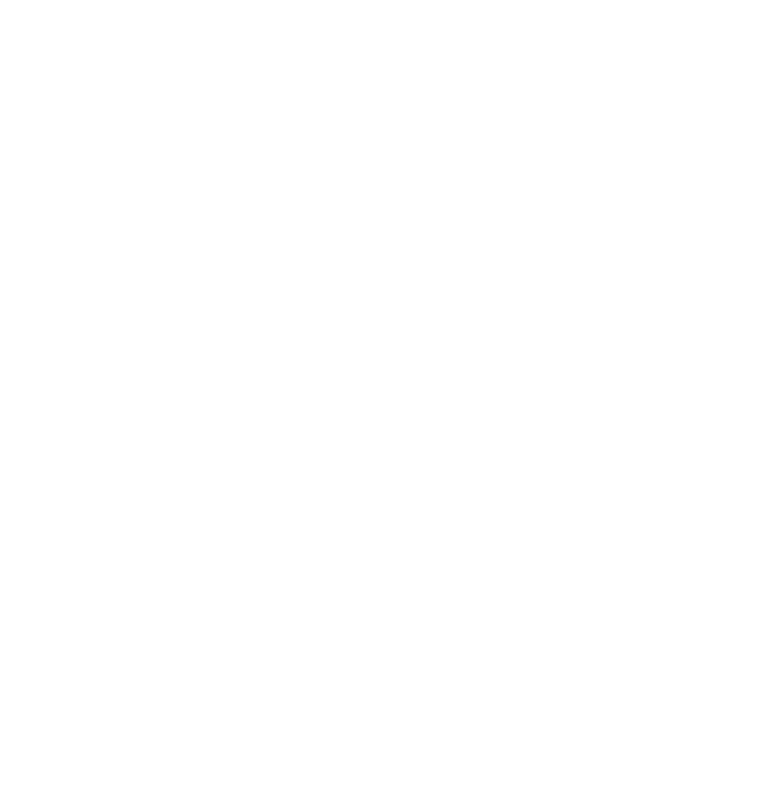
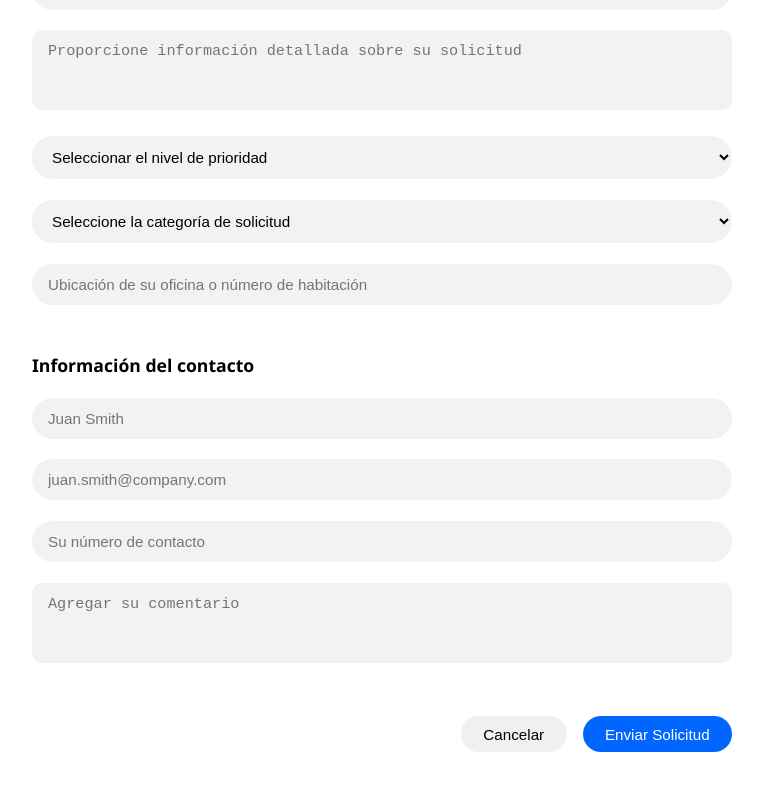
Before and after one commit to CarlosCastaneda04/SISTEC, a React (Vite) app in the folder SISTEC frontend/: page /agregar-solicitud in a window 1280 px wide. Before the commit this address had no page. Shown: the part 320-1120 px from the top of the page, without its empty margins (258-1021 px from the left). Before the commit the page ends 800 px from the top, so only its background shows below. Built offline with nearby package versions, Linux system fonts and the light colour scheme.

Commit message:
solicitud

```diff
--- /dev/null
+++ b/SISTEC frontend/src/components/AgregarSolicitud.css
@@ -0,0 +1,78 @@
+.solicitud-container {
+    max-width: 700px;
+    margin: 2rem auto;
+    padding: 2rem;
+    font-family: 'Segoe UI', sans-serif;
+    background-color: #fff;
+    color: #000;
+  }
+
+  .solicitud-container h2 {
+    text-align: center;
+    margin-bottom: 2rem;
+    font-size: 1.5rem;
+  }
+
+  .solicitud-container section {
+    margin-bottom: 2rem;
+  }
+
+  .solicitud-container h3 {
+    font-size: 1.1rem;
+    margin-bottom: 1rem;
+    font-weight: bold;
+  }
+
+  .solicitud-container input,
+  .solicitud-container select,
+  .solicitud-container textarea {
+    width: 100%;
+    padding: 0.75rem 1rem;
+    margin-top: 0.3rem;
+    margin-bottom: 1rem;
+    border-radius: 25px;
+    border: none;
+    background-color: #f2f2f2;
+    font-size: 0.95rem;
+    box-sizing: border-box;
+  }
+
+  .solicitud-container textarea {
+    border-radius: 10px;
+    resize: none;
+    height: 80px;
+  }
+
+  .botones {
+    display: flex;
+    justify-content: flex-end;
+    gap: 1rem;
+    margin-top: 1.5rem;
+  }
+
+  .botones button {
+    padding: 0.6rem 1.4rem;
+    border-radius: 18px;
+    border: none;
+    cursor: pointer;
+    font-size: 0.95rem;
+    font-weight: 500;
+    transition: background 0.2s ease;
+  }
+
+  .botones .cancelar {
+    background-color: #f0f0f0;
+  }
+
+  .botones .cancelar:hover {
+    background-color: #e0e0e0;
+  }
+
+  .botones .enviar {
+    background-color: #0066ff;
+    color: #fff;
+  }
+
+  .botones .enviar:hover {
+    background-color: #004fcc;
+  }
--- /dev/null
+++ b/SISTEC frontend/src/components/AgregarSolicitud.jsx
@@ -0,0 +1,37 @@
+import './AgregarSolicitud.css';
+
+function AgregarSolicitud() {
+  return (
+    <div className="solicitud-container">
+      <h2>Solicitud de Servicio</h2>
+
+      <section>
+        <h3>Detalles de la Solicitud</h3>
+        <input type="text" placeholder="Breve descripción del problema" />
+        <textarea placeholder="Proporcione información detallada sobre su solicitud"></textarea>
+        <select>
+          <option>Seleccionar el nivel de prioridad</option>
+        </select>
+        <select>
+          <option>Seleccione la categoría de solicitud</option>
+        </select>
+        <input type="text" placeholder="Ubicación de su oficina o número de habitación" />
+      </section>
+
+      <section>
+        <h3>Información del contacto</h3>
+        <input type="text" placeholder="Juan Smith" />
+        <input type="email" placeholder="juan.smith@company.com" />
+        <input type="text" placeholder="Su número de contacto" />
+        <textarea placeholder="Agregar su comentario"></textarea>
+      </section>
+
+      <div className="botones">
+        <button className="cancelar">Cancelar</button>
+        <button className="enviar">Enviar Solicitud</button>
+      </div>
+    </div>
+  );
+}
+
+export default AgregarSolicitud;
--- /dev/null
+++ b/SISTEC frontend/src/pages/AgregarSolicitudPage.jsx
@@ -0,0 +1,13 @@
+import AgregarSolicitud from '../components/AgregarSolicitud';
+
+function AgregarSolicitudPage() {
+  return (
+    <div className="page-container">
+      <main className="content-wrap">
+        <AgregarSolicitud />
+      </main>
+    </div>
+  );
+}
+
+export default AgregarSolicitudPage;
--- a/SISTEC frontend/src/router.jsx
+++ b/SISTEC frontend/src/router.jsx
@@ -5,6 +5,7 @@
 import About from './components/About';
 import ServiciosTecnicos from './pages/ServiciosPage';
 import Diagnostico from './pages/Diagnostico';
+import AgregarSolicitudPage from './pages/AgregarSolicitudPage';
 
 
 
@@ -33,6 +34,10 @@
       {
         path: '/diagnostico',
         element: <Diagnostico />
+      },
+      {
+        path: '/agregar-solicitud',
+        element: <AgregarSolicitudPage />
       }
 
     ]
```
